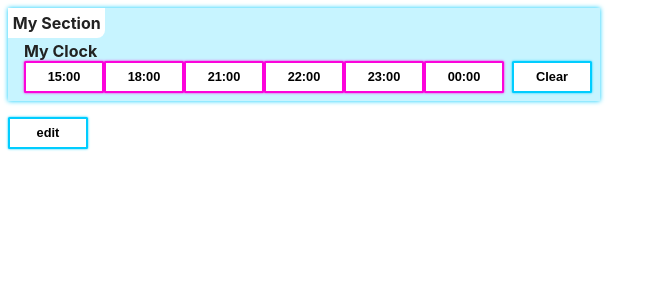
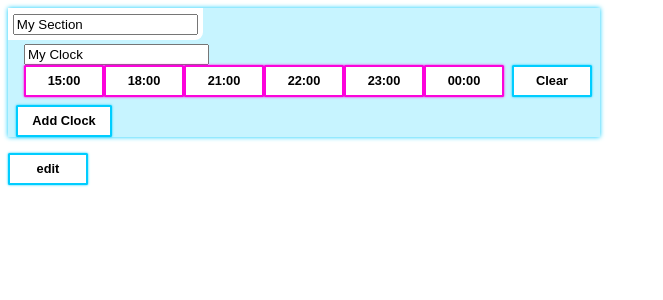
Before and after one commit to AlanHietala/SprawlClocks, a React (Create React App) app: page / in a window 1280 px wide. Shown: the top 300 px of the page, without its empty margins (0-663 px from the left). Built offline with nearby package versions, Linux system fonts and the light colour scheme.

Commit message:
updating conditionals

```diff
--- a/src/Clock.tsx
+++ b/src/Clock.tsx
@@ -14,8 +14,8 @@ const Clock = ({ isEditing }: { isEditing: boolean }) => {
   return (
     <div className="clock">
       <div className="clock-name">
-        {!isEditing || clockName}
-        {isEditing || (
+        {!isEditing && clockName}
+        {isEditing && (
           <input
             type="text"
             value={clockName}
--- a/src/ClockSection.tsx
+++ b/src/ClockSection.tsx
@@ -9,8 +9,8 @@ function ClockSection({ isEditing }: { isEditing: boolean }) {
     <div className="clock-section">
       <div>
         <div className="clock-section-name">
-          {!isEditing || sectionName}
-          {isEditing || (
+          {!isEditing && sectionName}
+          {isEditing && (
             <input
               value={sectionName}
               onChange={(event) => setSectionName(event.target.value)}
@@ -21,7 +21,7 @@ function ClockSection({ isEditing }: { isEditing: boolean }) {
       {clocks.map(() => (
         <Clock isEditing={isEditing} />
       ))}
-      {isEditing || (
+      {isEditing && (
         <button
           className="clear add-section"
           onClick={(event) => {
```
